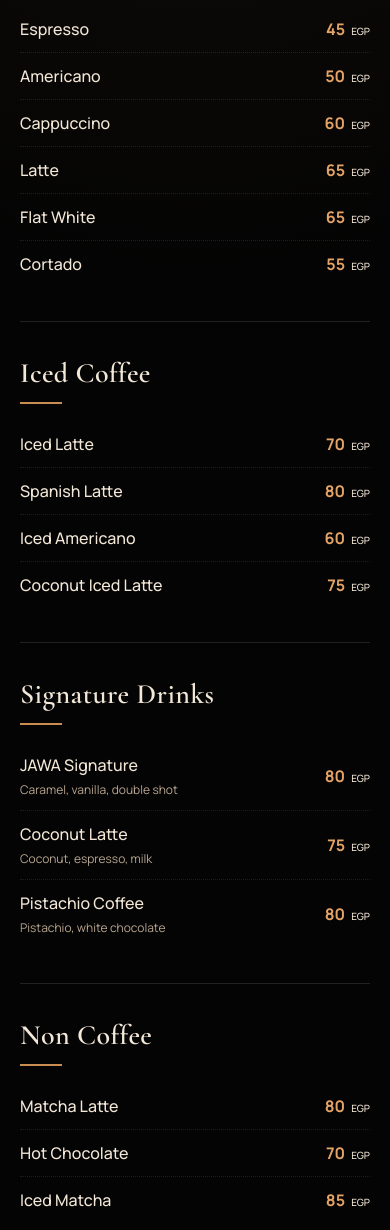
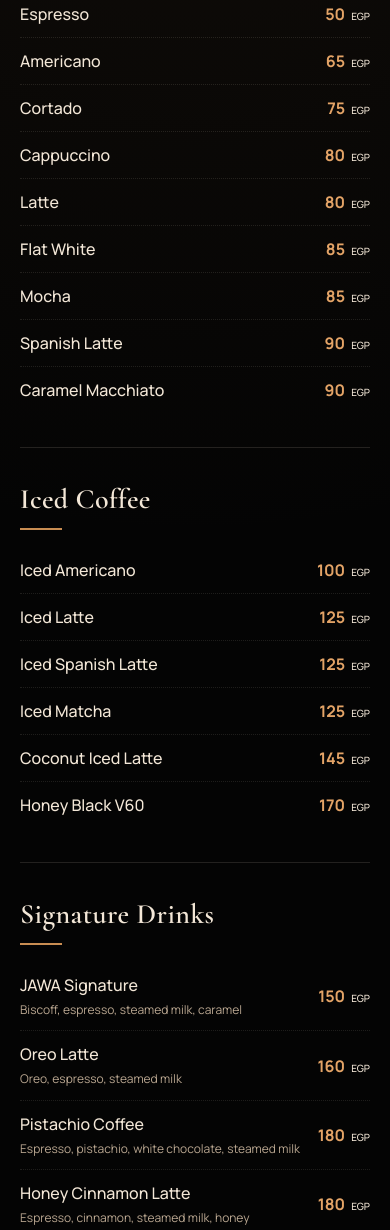
Before and after one commit to SanaHsn/Menu-JAWA, a plain HTML site: page index.html in a window 390 px wide. Shown: the part 725-1955 px from the top of the page. Drawn offline with nearby package versions, Linux system fonts and the light colour scheme.

Commit message:
Update menu prices and add drinks

```diff
--- a/index.html
+++ b/index.html
@@ -1,12 +1,12 @@
-<!DOCTYPE html>
+<!doctype html>
 <html lang="en">
   <head>
     <meta charset="UTF-8" />
     <meta name="viewport" content="width=device-width, initial-scale=1.0" />
     <meta name="theme-color" content="#0f0d0b" />
     <title>JAWA Menu</title>
-  <link rel="preconnect" href="https://fonts.googleapis.com">
-  <link rel="preconnect" href="https://fonts.gstatic.com" crossorigin>
+    <link rel="preconnect" href="https://fonts.googleapis.com" />
+    <link rel="preconnect" href="https://fonts.gstatic.com" crossorigin />
     <!-- <link href="https://fonts.googleapis.com/css2?family=Inter:wght@400;500;600;700&family=Playfair+Display:wght@600;700&display=swap" rel="stylesheet"> -->
     <link
       href="https://fonts.googleapis.com/css2?family=Cormorant+Garamond:wght@500;600;700&family=Manrope:wght@400;500;600;700&display=swap"
@@ -16,6 +16,25 @@
   </head>
   <body>
     <main class="app-shell">
+      <!-- Language selector -->
+<!--
+      <div class="language-switcher">
+        <button
+          class="language-btn"
+          id="languageBtn"
+          type="button"
+          aria-label="Change language"
+        >
+          <svg viewBox="0 0 24 24" aria-hidden="true">
+            <circle cx="12" cy="12" r="9"></circle>
+            <path d="M3 12h18"></path>
+            <path d="M12 3c3 3.5 3 14.5 0 18"></path>
+            <path d="M12 3c-3 3.5-3 14.5 0 18"></path>
+          </svg>
+        </button>
+
+        <div id="google_translate_element"></div>
+      </div> -->
       <section class="hero">
         <div class="hero__overlay"></div>
       </section>
@@ -25,9 +44,16 @@
       <section class="menu-section" id="menu">
         <header class="menu-heading">
           <h1>OUR MENU</h1>
-        <span class="menu-heading__subtitle">Choose a category to quickly find what you want.</span>
+          <span class="menu-heading__subtitle"
+            >Choose a category to quickly find what you want.</span
+          >
+
           <div class="menu-heading__ornament" aria-hidden="true">
-          <span></span><img src="assets/coffee-bean-svgrepo-com.svg" alt="" /><span></span>
+            <span></span
+            ><img
+              src="assets/coffee-bean-svgrepo-com.svg"
+              alt=""
+            /><span></span>
           </div>
         </header>
 
@@ -39,20 +65,31 @@
       </section>
 
       <footer class="footer" id="social">
-        <p>Our socials </p>
+        <p>Our socials</p>
         <div class="socials" aria-label="Social media links">
-          <a href="#" aria-label="Instagram">IG</a>
-          <a href="#" aria-label="Facebook">f</a>
-          <a href="#" aria-label="TikTok">♪</a>
+          <a
+            href="https://www.instagram.com/jawa.coffeeshop/"
+            aria-label="Instagram"
+            >IG</a
+          >
+          <a
+            href="https://www.tiktok.com/@jawa.coffeeshop?lang=fr"
+            aria-label="TikTok"
+            >♪</a
+          >
+          <a
+            href="https://www.facebook.com/jawa.coffeeshop"
+            aria-label="Facebook"
+            >f</a
+          >
         </div>
-        <p>All prices are in EGB and include VAT.</p>
+        <p>All prices are in EGP and include VAT.</p>
         <small class="logo-footer">© <span id="year"></span> JAWA Coffee</small>
       </footer>
     </main>
 
+    <script src="script.js"></script>
 
-
-
-  <script src="script.js"></script>
+    <script src="//translate.google.com/translate_a/element.js?cb=googleTranslateElementInit"></script>
   </body>
 </html>
--- a/script.js
+++ b/script.js
@@ -4,55 +4,111 @@ const categories = [
     label: "Coffee",
     title: "Coffee Classics",
     items: [
-      { name: "Espresso", price: 45 },
-      { name: "Americano", price: 50 },
-      { name: "Cappuccino", price: 60 },
-      { name: "Latte", price: 65 },
-      { name: "Flat White", price: 65 },
-      { name: "Cortado", price: 55 }
-    ]
+      { name: "Espresso", price: 50 },
+      { name: "Americano", price: 65 },
+      { name: "Cortado", price: 75 },
+      { name: "Cappuccino", price: 80 },
+      { name: "Latte", price: 80 },
+      { name: "Flat White", price: 85 },
+      { name: "Mocha", price: 85 },
+      { name: "Spanish Latte", price: 90 },
+      { name: "Caramel Macchiato", price: 90 },
+    ],
   },
   {
     id: "iced",
     label: "Iced",
     title: "Iced Coffee",
     items: [
-      { name: "Iced Latte", price: 70 },
-      { name: "Spanish Latte", price: 80 },
-      { name: "Iced Americano", price: 60 },
-      { name: "Coconut Iced Latte", price: 75 }
-    ]
+      { name: "Iced Americano", price: 100 },
+      { name: "Iced Latte", price: 125 },
+      { name: "Iced Spanish Latte", price: 125 },
+      { name: "Iced Matcha", price: 125 },
+      { name: "Coconut Iced Latte", price: 145 },
+      { name: "Honey Black V60", price: 170 },
+    ],
   },
   {
     id: "signature",
     label: "Signature",
     title: "Signature Drinks",
     items: [
-      { name: "JAWA Signature", description: "Caramel, vanilla, double shot", price: 80 },
-      { name: "Coconut Latte", description: "Coconut, espresso, milk", price: 75 },
-      { name: "Pistachio Coffee", description: "Pistachio, white chocolate", price: 80 }
-    ]
+      {
+        name: "JAWA Signature",
+        description: "Biscoff, espresso, steamed milk, caramel",
+        price: 150,
+      },
+      {
+        name: "Oreo Latte",
+        description: "Oreo, espresso, steamed milk ",
+        price: 160,
+      },
+      {
+        name: "Pistachio Coffee",
+        description: "Espresso, pistachio, white chocolate, steamed milk",
+        price: 180,
+      },
+      {
+        name: "Honey Cinnamon Latte",
+        description: "Espresso, cinnamon, steamed milk, honey",
+        price: 180,
+      },
+      {
+        name: "Tiramisu Latte",
+        description: "Espresso,mascarpone, steamed milk, cocoa",
+        price: 180,
+      },
+    ],
   },
   {
     id: "non-coffee",
     label: "Non Coffee",
-    title: "Non Coffee",
+    title: "Non-Coffee",
     items: [
-      { name: "Matcha Latte", price: 80 },
-      { name: "Hot Chocolate", price: 70 },
-      { name: "Iced Matcha", price: 85 }
-    ]
+      {
+        name: "Moroccan Tea",
+        description: "Green tea, fresh mint",
+        price: 70,
+      },
+      {
+        name: "Hot Chocolate",
+        description: "Chocolate, steamed milk",
+        price: 70,
+      },
+      {
+        name: "Matcha Latte",
+        description: "Matcha, steamed milk",
+        price: 85,
+      },
+      {
+        name: "Creamy Chocolate",
+        description: "Chocolate, milk, cream",
+        price: 85,
+      },
+    ],
   },
   {
     id: "desserts",
     label: "Desserts",
     title: "Desserts",
     items: [
-      { name: "Cheesecake", price: 95 },
-      { name: "Cookie", price: 55 },
-      { name: "Brownie", price: 70 }
-    ]
-  }
+      { name: "Waffle", price: 80 },
+      { name: "Brownie", price: 90 },
+    ],
+  },
+  {
+    id: "cookies",
+    label: "Cookies",
+    title: "Cookies",
+    items: [
+      { name: "Dark Chocolate Cookie", price: 60 },
+      { name: "Kinder Bueno Cookie", price: 90 },
+      { name: "Brownie Cookie", price: 110 },
+      { name: "Lotus Cookie", price: 110 },
+      { name: "Pistachio Cookie", price: 120 },
+    ],
+  },
+
   // {
   //   id: "new",
   //   label: "New",
@@ -86,7 +142,7 @@ function createFilterButtons() {
   allButton.textContent = "All";
   filtersEl.appendChild(allButton);
 
-  categories.forEach(category => {
+  categories.forEach((category) => {
     const button = document.createElement("button");
     button.className = "filter-btn";
     button.type = "button";
@@ -121,7 +177,9 @@ function createCategorySection(category) {
           ${category.items.map(createMenuItem).join("")}
         </div>
 
-        ${hasImage ? `
+        ${
+          hasImage
+            ? `
           <div class="category-media">
             <img
               class="category-photo"
@@ -129,12 +187,15 @@ function createCategorySection(category) {
               alt="${category.title}"
               loading="lazy"
             />
-            ${category.temporaryImage
-              ? `<p class="photo-note">Prototype image — replace later with a real JAWA product photo.</p>`
-              : ""
+            ${
+              category.temporaryImage
+                ? `<p class="photo-note">Prototype image — replace later with a real JAWA product photo.</p>`
+                : ""
             }
           </div>
-        ` : ""}
+        `
+            : ""
+        }
       </div>
     </section>
   `;
@@ -146,18 +207,20 @@ function renderMenu(categoryId = "all") {
   const visibleCategories =
     categoryId === "all"
       ? categories
-      : categories.filter(category => category.id === categoryId);
+      : categories.filter((category) => category.id === categoryId);
 
-  menuContentEl.innerHTML = visibleCategories.map(createCategorySection).join("");
+  menuContentEl.innerHTML = visibleCategories
+    .map(createCategorySection)
+    .join("");
 
-  document.querySelectorAll(".filter-btn").forEach(button => {
+  document.querySelectorAll(".filter-btn").forEach((button) => {
     const isActive = button.dataset.category === activeCategory;
     button.classList.toggle("is-active", isActive);
     button.setAttribute("aria-pressed", String(isActive));
   });
 }
 
-filtersEl.addEventListener("click", event => {
+filtersEl.addEventListener("click", (event) => {
   const button = event.target.closest(".filter-btn");
   if (!button) return;
 
@@ -167,9 +230,21 @@ filtersEl.addEventListener("click", event => {
   button.scrollIntoView({
     behavior: "smooth",
     block: "nearest",
-    inline: "center"
+    inline: "center",
   });
 });
 
 createFilterButtons();
 renderMenu();
+
+// Google Translate initialization function
+
+// function googleTranslateElementInit() {
+//   new google.translate.TranslateElement(
+//     {
+//       pageLanguage: "en",
+//       autoDisplay: false,
+//     },
+//     "google_translate_element",
+//   );
+// }
--- a/styles.css
+++ b/styles.css
@@ -395,12 +395,49 @@ textarea {
   color: var(--caramel);
 }
 
+/* Language Selector */
+
+/* .language-switcher {
+  position: absolute;
+  top: 25px;
+  right: 25px;
+  z-index: 100;
+}
+
+.language-btn {
+  width: 46px;
+  height: 46px;
+
+  display: flex;
+  align-items: center;
+  justify-content: center;
+
+  padding: 0;
+  border: 0;
+  background: transparent;
+
+  color: var(--cream);
+  cursor: pointer;
+}
+
+.language-btn svg {
+  width: 34px;
+  height: 34px;
+
+  fill: none;
+  stroke: currentColor;
+  stroke-width: 1.7;
+  stroke-linecap: round;
+  stroke-linejoin: round;
+} */
+
+/* Responsive adjustments for smaller screens */
+
 @media (max-width: 560px) {
   .hero {
     min-height: 0;
-
-    height: 105vw;
-    max-height: 470px;
+    height: 100vw;
+    max-height: 455px;
 
     background:
       linear-gradient(to bottom, rgba(8, 7, 5, 0.2), rgba(8, 7, 5, 0.2)),
@@ -414,7 +451,7 @@ textarea {
   }
 
   .hero-menu-gap {
-    height: 15px;
+    height: 20px;
   }
 
   .menu-content {
```
Lines whose indentation alone changed are shown as unchanged.
